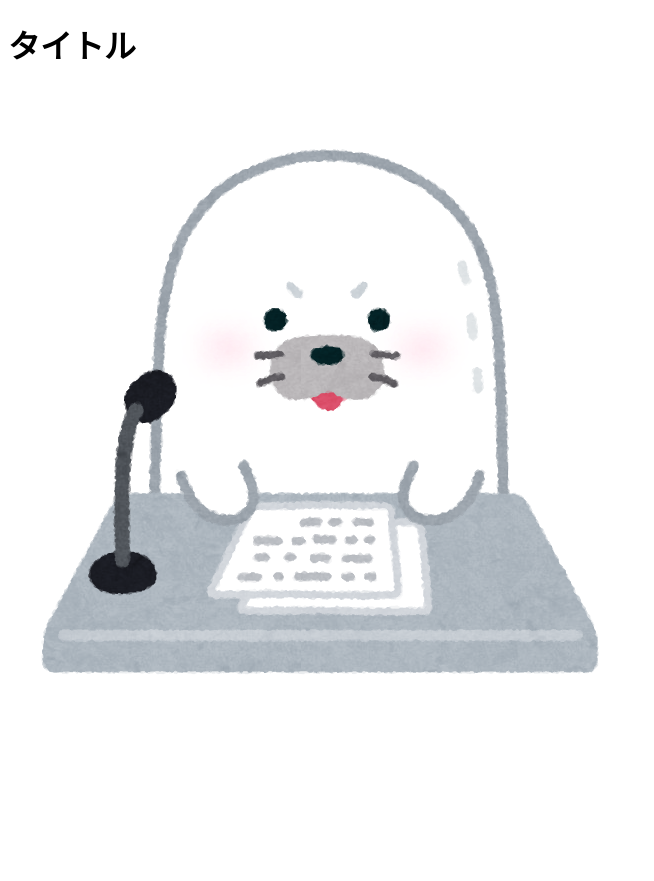
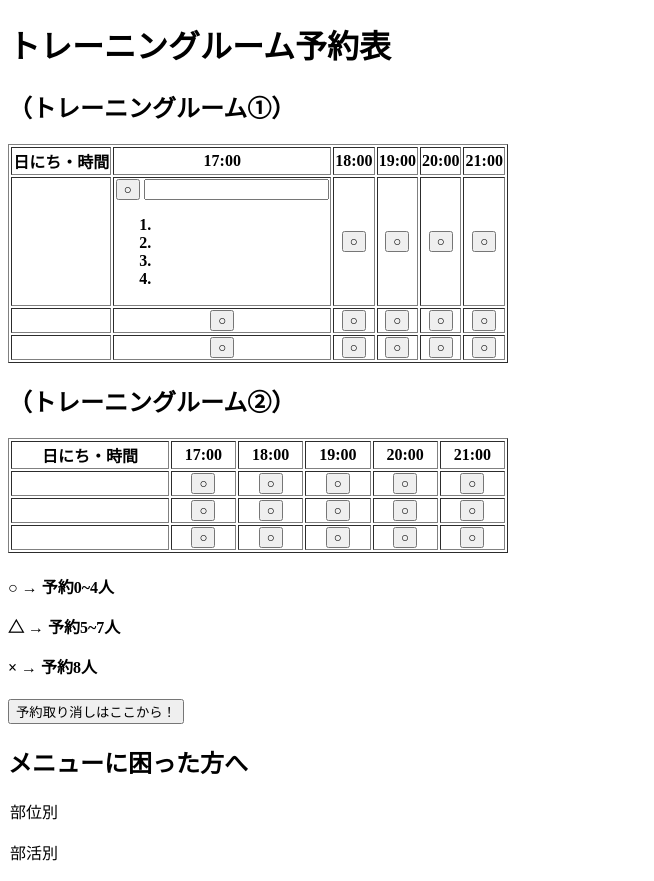
Before and after one commit to shoma08/hobairi-project, a plain HTML site: page index.html in a window 1280 px wide. Shown: the whole page, without its empty margins (0-654 px from the left). Before the commit the page ends 800 px from the top, so only its background shows below. Drawn offline with Linux system fonts and the light colour scheme.

Commit message:
Add files via upload

```diff
--- a/index.html
+++ b/index.html
@@ -1,18 +1,119 @@
-<!-- ここに HTML のコードを書きましょう。index.html というファイルの名前は変更しないでください -->
 <!DOCTYPE html>
 <html lang="ja">
 
 <head>
-  <meta charset="UTF-8">
-  <meta name="viewport" content="width=device-width, initial-scale=1.0">
-  <link rel="stylesheet" href="style.css">
-  <title>タイトル</title>
+  <meta charset="utf-8">
+  <meta name="viewport" content="width=device-width, initial-scale=1, shrink-to-fit=no">
+  <meta name="theme-color" content="#000000">
+  <link rel="stylesheet" type="text/css" href="style.css" />
 </head>
 
+
 <body>
-  <h1>タイトル</h1>
-  <img src="./images/example.png" alt="あざらし">
-  <script src="script.js"></script>
+  <title>トレーニングルーム予約サイト</title>
+  <h1 class = "training">トレーニングルーム予約表</h1>
+  <h2 class = "room">（トレーニングルーム①）
+
+  </h2>
+  <table border="1" width="500">
+    <tr>
+     <th class="time">日にち・時間</th>
+     <th>17:00</th>
+     <th>18:00</th>
+     <th>19:00</th>
+     <th>20:00</th>
+     <th>21:00</th>
+    </tr>
+    <tr>
+      <td id="test"></td>
+      <th><button class="button1">○</button>
+     <input type="text"></input>
+
+     <ol>
+      <li></li>
+      <li></li>
+      <li></li>
+      <li></li>
+    </ol>
+      </th>
+      <th><button>○</button></th>
+      <th><button>○</button></th>
+      <th><button>○</button></th>
+      <th><button>○</button></th>
+    </tr>
+    <tr>
+      <td id="test1"></td>
+      <th><button>○</button></th>
+      <th><button>○</button></th>
+      <th><button>○</button></th>
+      <th><button>○</button></th>
+      <th><button>○</button></th>
+    </tr>
+    <tr>
+      <td id="test2"></td>
+      <th><button>○</button></th>
+      <th><button>○</button></th>
+      <th><button>○</button></th>
+      <th><button>○</button></th>
+      <th><button>○</button></th>
+    </tr>
+  </table>
+  <h2 class="room">（トレーニングルーム②）
+
+  </h2>
+
+  <table border="1" width="500">
+    <tr>
+     <th class="time">日にち・時間</th>
+     <th>17:00</th>
+     <th>18:00</th>
+     <th>19:00</th>
+     <th>20:00</th>
+     <th>21:00</th>
+    </tr>
+    <tr>
+      <td id="test3"></td>
+      <th><button>○</button></th>
+      <th><button>○</button></th>
+      <th><button>○</button></th>
+      <th><button>○</button></th>
+      <th><button>○</button></th>
+    </tr>
+    <tr>
+
+      <td id="test4"></td>
+      <th><button>○</button></th>
+      <th><button>○</button></th>
+      <th><button>○</button></th>
+      <th><button>○</button></th>
+      <th><button>○</button></th>
+    </tr>
+    <tr>
+      <td id="test5"></td>
+      <th><button>○</button></th>
+      <th><button>○</button></th>
+      <th><button>○</button></th>
+      <th><button>○</button></th>
+      <th><button>○</button></th>
+    </tr>
+  </table>
+
+  <h4>○ → 予約0~4人
+    <p>△ → 予約5~7人</p>
+    <p>× → 予約8人</p>
+  </h4>
+
+  <button>予約取り消しはここから！</button>
+  <table></table>
+
+
+  <h2>メニューに困った方へ</h2>
+  <p><option value="">部位別</option></p>
+  <p><option value="">部活別</option></p>
+
+
+
+  <script type="text/javascript" src="script.js"></script>
 </body>
 
 </html>
--- a/script.js
+++ b/script.js
@@ -1,2 +1,92 @@
-'use strict'
-// ここに JavaScript のコードを書きましょう
+'use strict';
+const test = document.getElementById("test")
+
+// console.log(test)
+const today = new Date()
+const month = today.getMonth() + 1
+const date = today.getDate()
+// console.log(month + "/" + date)
+test.innerText = month + "/" + date
+
+
+const test1 = document.getElementById("test1")
+
+const tomorrow = new Date(today);
+tomorrow.setDate(today.getDate() + 1);
+
+const monthTomorrow = tomorrow.getMonth() + 1;
+const tomorrowDate = tomorrow.getDate();
+test1.innerText = monthTomorrow + "/" + tomorrowDate
+
+// console.log(monthTomorrow + "/" + tomorrowDate)
+
+
+const test2 = document.getElementById("test2")
+
+const afterTomorrow = new Date(today);
+tomorrow.setDate(today.getDate() + 2);
+
+const monthAfterTomorrow = tomorrow.getMonth() + 1;
+const afterTomorrowDate = tomorrow.getDate();
+test2.innerText = monthAfterTomorrow + "/" + afterTomorrowDate
+
+// console.log(monthAfterTomorrow + "/" + afterTomorrowDate)
+
+
+const test3 = document.getElementById("test3")
+
+// console.log(test3)
+const today1 = new Date()
+const month1 = today1.getMonth() + 1
+const date1 = today1.getDate()
+// console.log(month1 + "/" + date1)
+test3.innerText = month1 + "/" + date1
+
+
+const test4 = document.getElementById("test4")
+
+const tomorrow1 = new Date(today1);
+tomorrow1.setDate(today1.getDate() + 1);
+
+const monthTomorrow1 = tomorrow1.getMonth() + 1;
+const tomorrowDate1 = tomorrow1.getDate();
+test4.innerText = monthTomorrow1 + "/" + tomorrowDate1
+
+// console.log(monthTomorrow1 + "/" + tomorrowDate1)
+
+
+const test5 = document.getElementById("test5")
+
+const afterTomorrow1 = new Date(today1);
+tomorrow1.setDate(today1.getDate() + 2);
+
+const monthAfterTomorrow1 = tomorrow1.getMonth() + 1;
+const afterTomorrowDate1 = tomorrow1.getDate();
+test5.innerText = monthAfterTomorrow1 + "/" + afterTomorrowDate1
+
+// console.log(monthAfterTomorrow1 + "/" + afterTomorrowDate1)
+
+const result = []
+let element = document.getElementsByTagName("input")[0];
+element.addEventListener("change", function () {
+    // console.log (element.value)
+    //result.push(element.value)
+    //console.log(result)
+    // console.log(result[0])
+})
+let result1 = document.getElementsByTagName("li")
+
+let button = document.getElementsByClassName("button1")[0]
+// console.log(button);
+button.addEventListener("click", function () {
+    for (const li of result1) {
+        li.innerText = element.value
+    }
+})
+console.log(result)
+for (const results of result) {
+    console.log(results)
+}
+let count = 0
+for (const li of result1) {
+    li.innerHTML = result1[count++]
```
